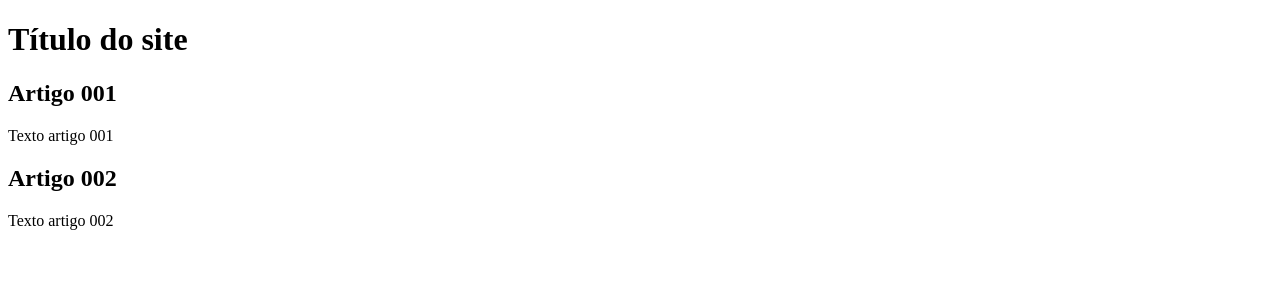
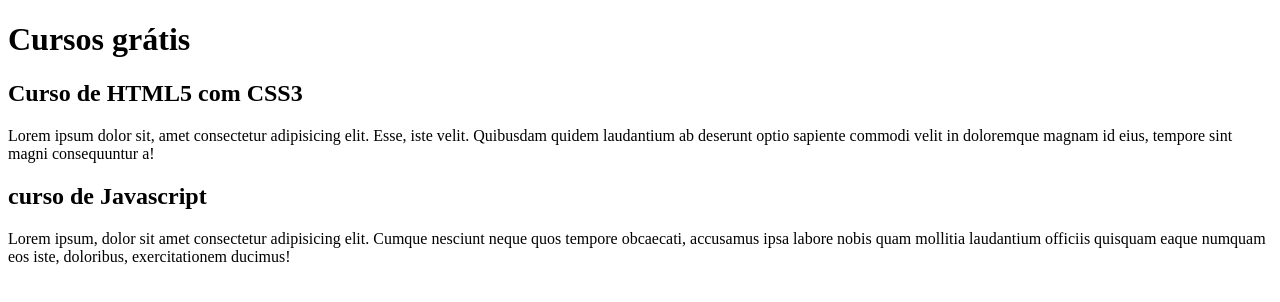
Before and after one commit to 13rafaela/projeto-site, a plain HTML site: page index.html in a window 1280 px wide. Drawn offline with Linux system fonts and the light colour scheme.

Commit message:
comecei a escrever conteudo

```diff
--- a/index.html
+++ b/index.html
@@ -8,15 +8,15 @@
 <body>
    </main>
         </header>
-            <h1> Título do site </h1>
+            <h1> Cursos grátis </h1>
         </header>
         <article>
-            <h1>Artigo 001</h1>
-            <p>Texto artigo 001</p>
+            <h1>Curso de HTML5 com CSS3</h1>
+            <p>Lorem ipsum dolor sit, amet consectetur adipisicing elit. Esse, iste velit. Quibusdam quidem laudantium ab deserunt optio sapiente commodi velit in doloremque magnam id eius, tempore sint magni consequuntur a!</p>
         </article>
         <article>
-            <h1>Artigo 002</h1>
-            <p>Texto artigo 002</p>
+            <h1>curso de Javascript</h1>
+            <p>Lorem ipsum, dolor sit amet consectetur adipisicing elit. Cumque nesciunt neque quos tempore obcaecati, accusamus ipsa labore nobis quam mollitia laudantium officiis quisquam eaque numquam eos iste, doloribus, exercitationem ducimus!</p>
         </article>
     </main>
 </body>
```
